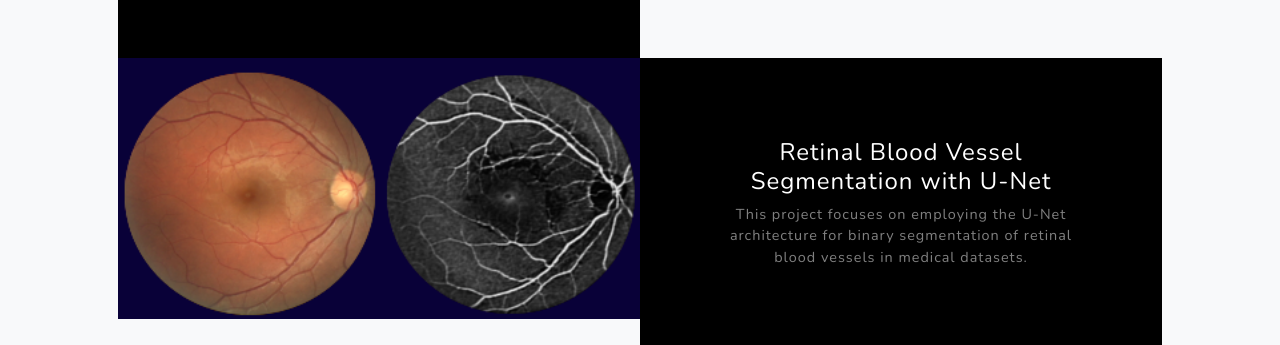
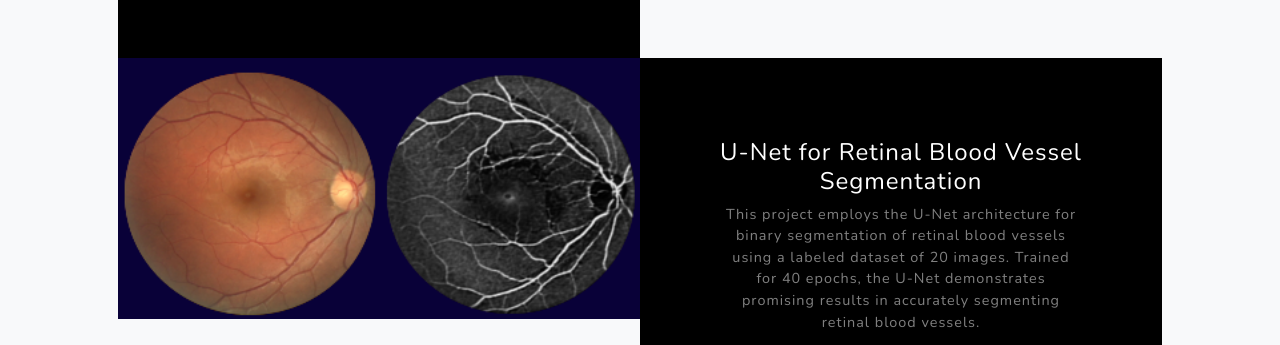
Before and after one commit to apollineblachet/apollineblachet.github.io, a plain HTML site: page index.html in a window 1280 px wide. Shown: the part 2360-2705 px from the top of the page. Drawn offline with nearby package versions, Linux system fonts and the light colour scheme; grey boxes are pictures that could not be loaded.

Commit message:
project update

```diff
--- a/index.html
+++ b/index.html
@@ -125,8 +125,8 @@
                         <div class="bg-black text-center h-100 project">
                             <div class="d-flex h-100">
                                 <div class="project-text w-100 my-auto text-center text-lg-right">
-                                    <h4 class="text-white">Retinal Blood Vessel Segmentation with U-Net <!-- via structured light phase-shift image encoding--></h4>
-                                    <p class="mb-0 text-white-50">This project focuses on employing the U-Net architecture for binary segmentation of retinal blood vessels in medical datasets.</p>
+                                    <h4 class="text-white">U-Net for Retinal Blood Vessel Segmentation <!-- via structured light phase-shift image encoding--></h4>
+                                    <p class="mb-0 text-white-50">This project employs the U-Net architecture for binary segmentation of retinal blood vessels using a labeled dataset of 20 images. Trained for 40 epochs, the U-Net demonstrates promising results in accurately segmenting retinal blood vessels.</p>
                                 </div>
                             </div>
                         </div>
```
